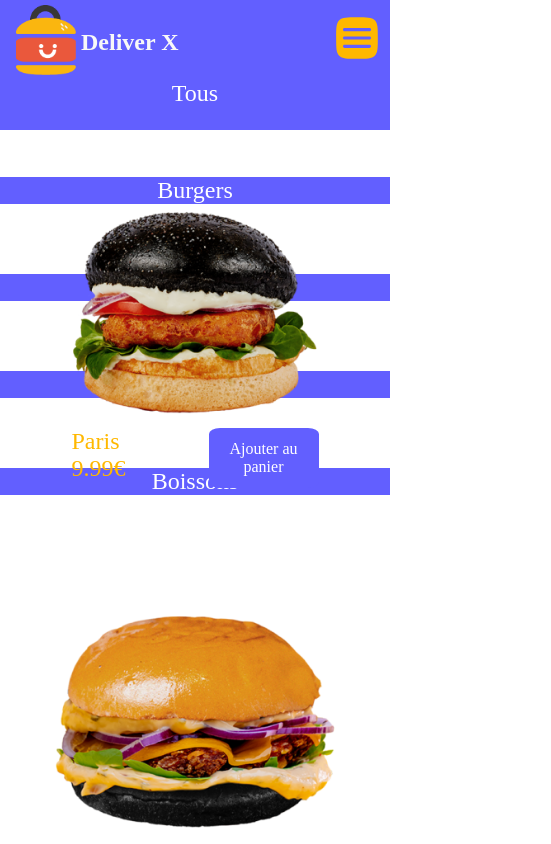
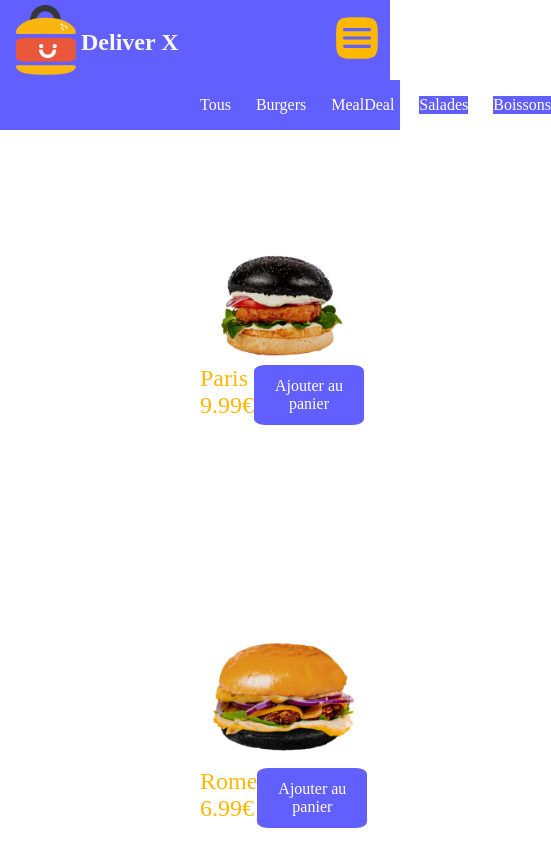
Before and after one commit to s-moreau00/Deliver-X, a React (Vite) app in the folder frontend/: page /menu in a window 390 px wide. Shown: the top 844 px of the page, 551 px wide, since content can reach past the window. Built offline with nearby package versions, Linux system fonts and the light colour scheme; a web font is replaced by a local one.

Commit message:
aleksandra menu filter css responsive fixed

```diff
--- a/frontend/src/components/Menu/CardList/Card/card.css
+++ b/frontend/src/components/Menu/CardList/Card/card.css
@@ -1,10 +1,10 @@
 .category-filter{
-    display: grid;
-    grid-template-columns: repeat(auto-fill, minmax(200px, 1fr));
-    grid-gap: 70px;
+    display: flex;
     height: 50px;
     color: #ffb800;
     background-color:#625fff;
+   padding-left: 200px;
+  padding-right: 200px;
 }
 
 
@@ -13,10 +13,16 @@
   background-color: #625fff;
   border-style: none;
   font-size: 1.5rem;
+  flex: 1;
+  display: flex;
+  justify-content: space-around;
+  align-items: center;
+  flex-direction: column;
+
 }
 
 .button-filter:hover {
-  text-shadow: 0px 20px 35px rgba(255, 242, 2, 0.831);
+  text-shadow: 0px 20px 35px white;
   transform: translateY(-5px);
 
 }
@@ -27,9 +33,7 @@
     flex-direction: row;
     flex-wrap: wrap;
     justify-content: space-around;
-    align-items: center;
-    gap: 30px;
-    padding: 30px;
+
 
 }
 
@@ -127,3 +131,27 @@ justify-content: space-evenly;
 margin: 8px;
 }
 }
+@media screen and (max-width: 950px){
+.button-filter{
+    font-size: 1rem;
+
+
+}
+
+.category-filter{
+  display: flex;
+  justify-content: space-around;
+  align-items: center;
+  gap: 25px;
+
+
+
+}
+
+
+.cards-all{
+
+    padding: 100px 200px;
+
+}
+}
--- a/frontend/src/menuItems.json
+++ b/frontend/src/menuItems.json
@@ -58,56 +58,56 @@
     },
     {
       "id": 9,
-      "type": "Meal Deal",
+      "type": "MealDeal",
       "name": "Meal Deal Paris",
       "prix": "12.99€",
       "img": "./src/assets/img-menu/meal_deal_paris.png"
     },
     {
       "id": 10,
-      "type": "Meal Deal",
+      "type": "MealDeal",
       "name": "Meal Deal Rome",
       "prix": "13.99€",
       "img": "./src/assets/img-menu/meal-deal-rome.png"
     },
     {
       "id": 11,
-      "type": "Meal Deal",
+      "type": "MealDeal",
       "name": "Meal Deal Berlin",
       "prix": "14.49€",
       "img": "./src/assets/img-menu/meal-deal-berlin.png"
     },
     {
       "id": 12,
-      "type": "Meal Deal",
+      "type": "MealDeal",
       "name": "Meal Deal Madrid",
       "prix": "15.99€",
       "img": "./src/assets/img-menu/meal-deal-madrid.png"
     },
     {
       "id": 13,
-      "type": "Meal Deal",
+      "type": "MealDeal",
       "name": "Meal Deal Athens",
       "prix": "13.49€",
       "img": "./src/assets/img-menu/meal-deal-athens.png"
     },
     {
       "id": 14,
-      "type": "Meal Deal",
+      "type": "MealDeal",
       "name": "Meal Deal Lisbon",
       "prix": "14.99€",
       "img": "./src/assets/img-menu/meal-deal-lisbon.png"
     },
     {
       "id": 15,
-      "type": "Meal Deal",
+      "type": "MealDeal",
       "name": "Meal Deal Amsterdam",
       "prix": "15.49€",
       "img": "./src/assets/img-menu/meal-deal-amsterdam.png"
     },
     {
       "id": 16,
-      "type": "Meal Deal",
+      "type": "MealDeal",
       "name": "Meal Deal Vienna",
       "prix": "16.99€",
       "img": "./src/assets/img-menu/meal-deal-vienna.png"
```
